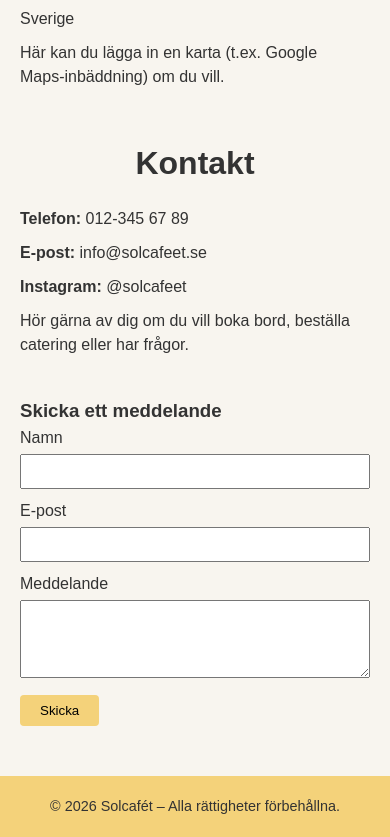
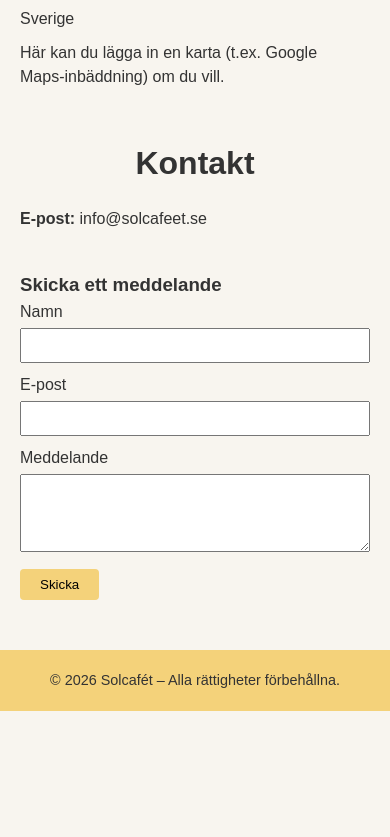
Before and after one commit to carlphilippot/solcafet.se, a plain HTML site: page index.html in a window 390 px wide. Shown: the part 2648-3485 px from the top of the page. After the commit the page ends 3359 px from the top, so only its background shows below. Drawn offline with Linux system fonts and the light colour scheme.

Commit message:
Remove phone number from contact section

```diff
--- a/index.html
+++ b/index.html
@@ -331,11 +331,11 @@
         <h2>Kontakt</h2>
         <div class="two-column">
             <div>
-                <p><strong>Telefon:</strong> 012‑345 67 89</p>
+
                 <p><strong>E‑post:</strong> info@solcafeet.se</p>
-                <p><strong>Instagram:</strong> @solcafeet</p>
+
                 <p style="margin-top:10px;">
-                    Hör gärna av dig om du vill boka bord, beställa catering eller har frågor.
+
                 </p>
             </div>
             <div>
```
